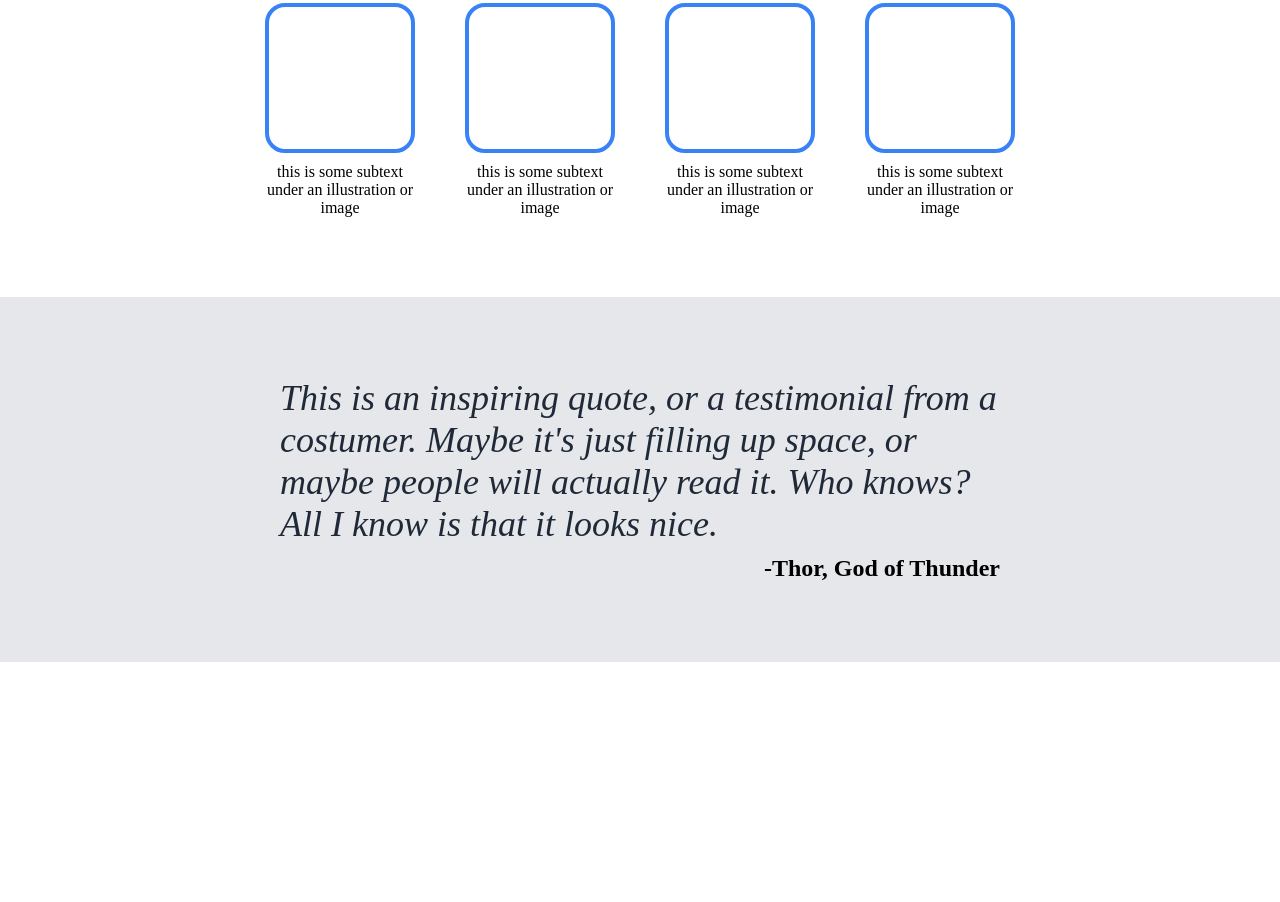
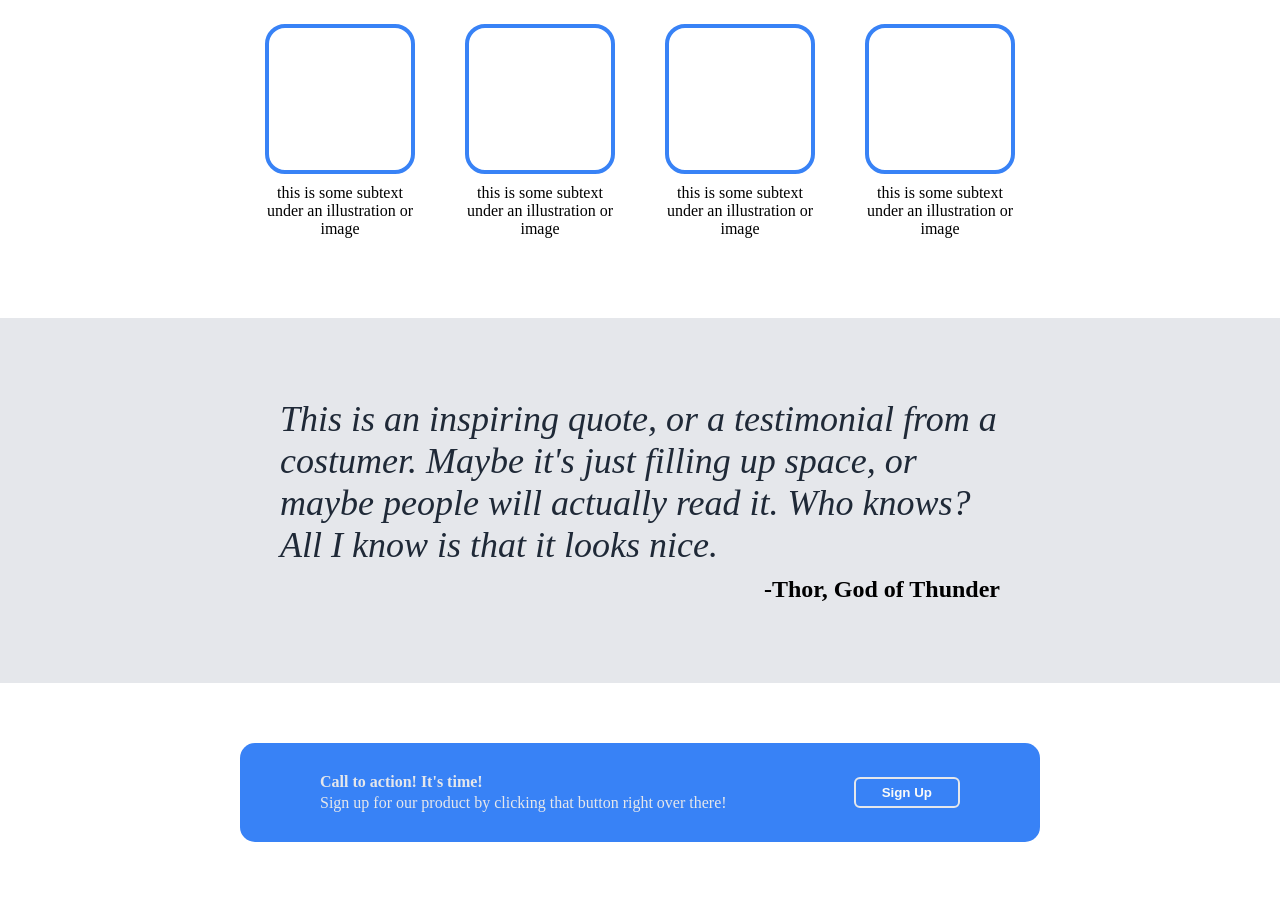
Before and after one commit to Shanpey/landing-pag-top, a plain HTML site: page index.html in a window 1280 px wide. Shown: the part 507-1409 px from the top of the page. Before the commit the page ends 1169 px from the top, so only its background shows below. Drawn offline with Linux system fonts and the light colour scheme.

Commit message:
Finish the container action html and css

```diff
--- a/index.html
+++ b/index.html
@@ -58,6 +58,7 @@
                     <p>this is some subtext under an illustration or image</p>
                 </div>
             </div>
+        </div>
 
         <div class="quotation">
             <p class="text-quotation">This is an inspiring quote, or a testimonial from a
@@ -68,12 +69,19 @@
             <p class="author-quotation">
                 -Thor, God of Thunder
             </p>
-            <div>
+        </div>
+
+        <div class="container-action">
+            <div class="box-action">
+                <div class="text-action">
+                    <p class="call-action">Call to action! It's time!</p>
+                    <p class="subtext-action">Sign up for our product
+                        by clicking that button right over there!
+                    </p>
+                </div>
+                <button class="button-action">Sign Up</button>
 
             </div>
-
-        <div>
-
         </div>
     </main>
 
--- a/style.css
+++ b/style.css
@@ -6,7 +6,7 @@
 
 header {
     background-color: #1F2937;
-    padding: 15px 40px;
+    padding: 15px 100px;
 }
 
 .top-line {
@@ -124,3 +124,33 @@ main h2 {
     font-size: 24px;
     text-align: end;
 }
+
+.container-action {
+    display: flex;
+    justify-content: center;
+    align-items: center;
+    padding: 60px 120px;
+}
+
+.box-action {
+    display: flex;
+    justify-content: space-between;
+    align-items: center;
+    background-color: #3882f6;
+    width: 800px;
+    padding: 30px 80px;
+    border-radius: 15px;
+}
+
+.text-action p {
+    color:#e5e7eb;
+}
+
+.call-action {
+    font-weight: bold;
+    margin-bottom: 3px;
+}
+
+.button-action {
+    border:#e5e7eb solid 2px;
+}
```
Lines whose indentation alone changed are shown as unchanged.
